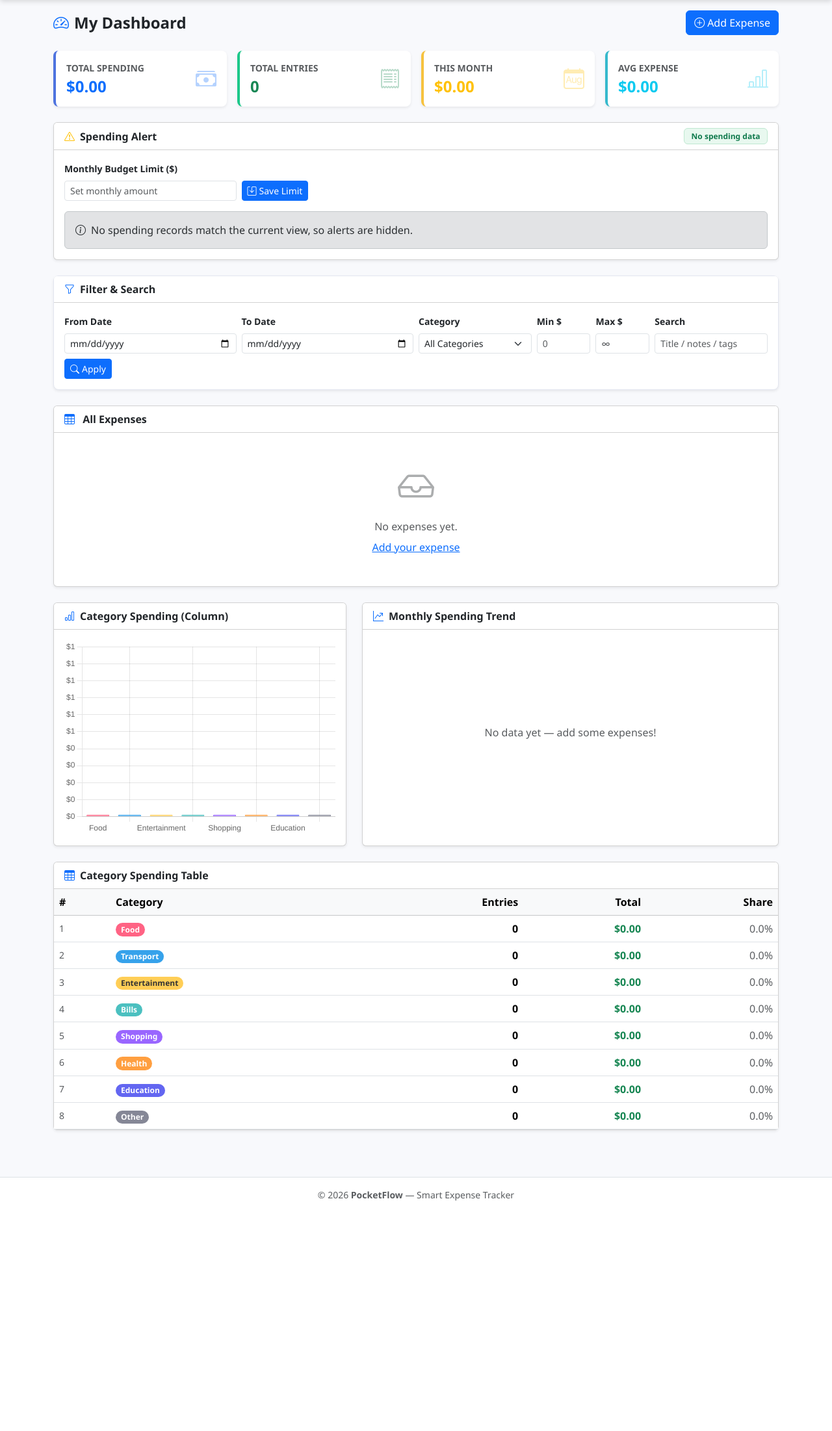
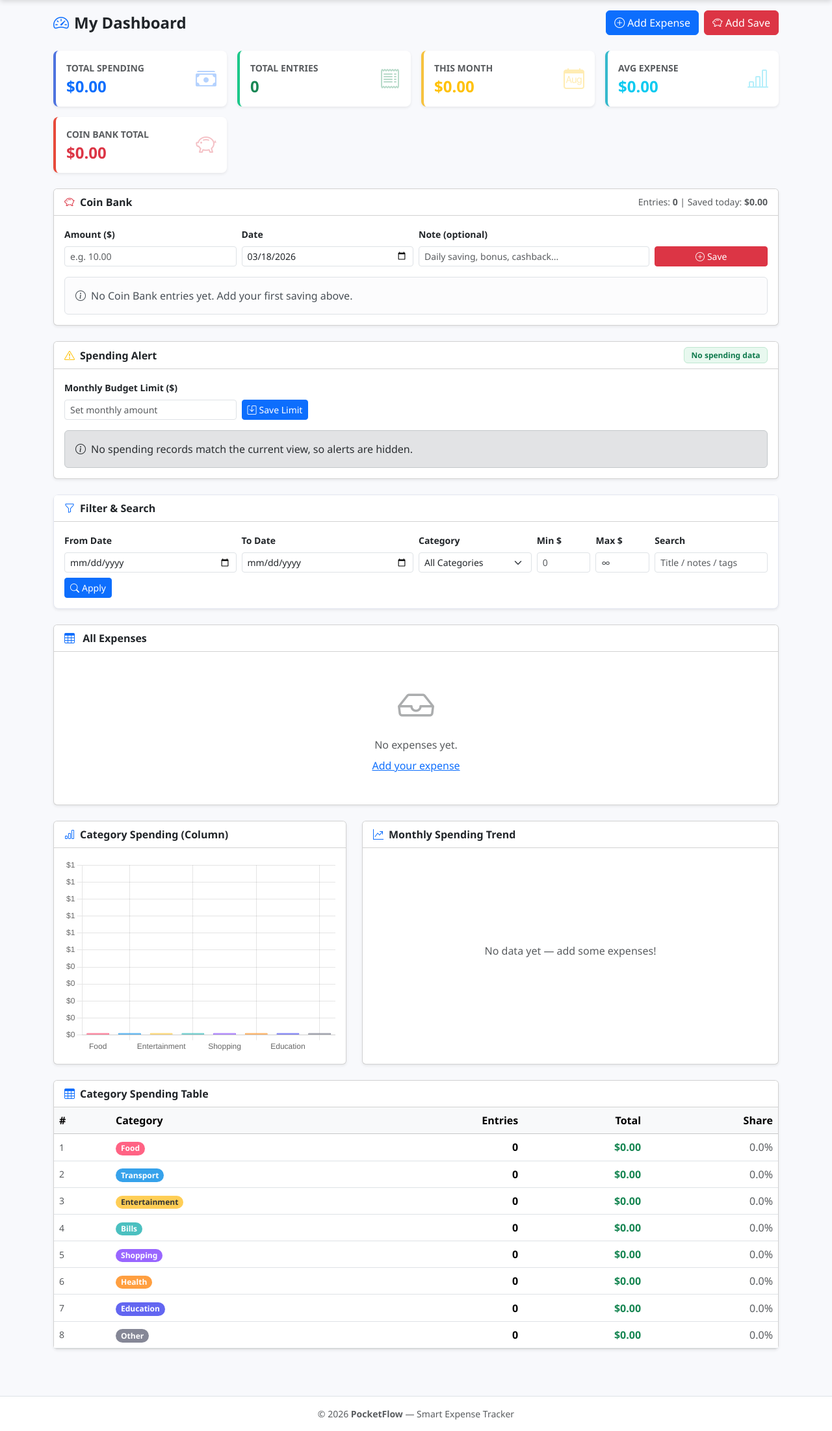
Before and after one commit to sanzinanafrose/PocketFlow, a Flask app: page /dashboard in a window 1280 px wide. Shown: the part 58-2260 px from the top of the page at 65% size. Before the commit the page ends 1906 px from the top, so only its background shows below. Run offline with Flask 3, Linux system fonts and the light colour scheme; a user stored in the database is signed in; data comes from the database, SQL or seed files in the repository; both versions use the stored data as it was after the commit.

Commit message:
add coin bank features

```diff
--- a/app.py
+++ b/app.py
@@ -270,6 +270,16 @@ def init_db():
             tags       TEXT    NOT NULL DEFAULT '',
             created_at TEXT    NOT NULL DEFAULT (datetime('now')),
             updated_at TEXT    NOT NULL DEFAULT (datetime('now')),
+            FOREIGN KEY (user_id) REFERENCES users(id) ON DELETE CASCADE
+        );
+
+        CREATE TABLE IF NOT EXISTS coin_bank_savings (
+            id         INTEGER PRIMARY KEY AUTOINCREMENT,
+            user_id    INTEGER NOT NULL,
+            amount     REAL    NOT NULL,
+            date       TEXT    NOT NULL,
+            notes      TEXT    NOT NULL DEFAULT '',
+            created_at TEXT    NOT NULL DEFAULT (datetime('now')),
             FOREIGN KEY (user_id) REFERENCES users(id) ON DELETE CASCADE
         );
     ''')
@@ -613,6 +623,19 @@ def dashboard():
 
     expenses = conn.execute(query, params).fetchall()
 
+    savings_stats = conn.execute(
+        'SELECT COALESCE(SUM(amount), 0) AS total_saved, COUNT(*) AS savings_count '
+        'FROM coin_bank_savings WHERE user_id = ?', [user_id]
+    ).fetchone()
+    saved_today = conn.execute(
+        'SELECT COALESCE(SUM(amount), 0) FROM coin_bank_savings WHERE user_id = ? AND date = ?',
+        [user_id, datetime.now().strftime('%Y-%m-%d')]
+    ).fetchone()[0]
+    recent_savings = conn.execute(
+        'SELECT id, amount, date, notes FROM coin_bank_savings WHERE user_id = ? '
+        'ORDER BY date DESC, created_at DESC LIMIT 5', [user_id]
+    ).fetchall()
+
     # Overall stats (unfiltered)
     stats = conn.execute(
         'SELECT COALESCE(SUM(amount),0) as total, COUNT(*) as count, COALESCE(AVG(amount),0) as avg '
@@ -722,7 +745,12 @@ def dashboard():
         total_all=stats['total'],
         expense_count=stats['count'],
         avg_expense=stats['avg'],
+        today=datetime.now().strftime('%Y-%m-%d'),
         monthly_total=monthly_total,
+        total_saved=savings_stats['total_saved'],
+        savings_count=savings_stats['savings_count'],
+        saved_today=saved_today,
+        recent_savings=recent_savings,
         filtered_total=filtered_total,
         categories=CATEGORIES,
         monthly_budget=monthly_budget,
@@ -770,6 +798,115 @@ def set_monthly_budget():
     else:
         flash('Monthly budget cleared.', 'info')
     return redirect(url_for('dashboard'))
+
+
+@app.route('/coin-bank/add', methods=['POST'])
+@login_required
+def add_coin_saving():
+    user_id = session['user_id']
+    raw_amount = request.form.get('amount', '').strip()
+    save_date = request.form.get('date', '').strip() or datetime.now().strftime('%Y-%m-%d')
+    notes = request.form.get('notes', '').strip()
+
+    try:
+        amount = float(raw_amount)
+        if amount <= 0:
+            raise ValueError()
+    except (TypeError, ValueError):
+        flash('Please enter a valid savings amount greater than zero.', 'danger')
+        return redirect(url_for('dashboard'))
+
+    try:
+        datetime.strptime(save_date, '%Y-%m-%d')
+    except ValueError:
+        flash('Please provide a valid savings date.', 'danger')
+        return redirect(url_for('dashboard'))
+
+    conn = get_db()
+    conn.execute(
+        'INSERT INTO coin_bank_savings (user_id, amount, date, notes) VALUES (?, ?, ?, ?)',
+        [user_id, amount, save_date, notes]
+    )
+    conn.commit()
+    conn.close()
+
+    flash(f'Saved ${amount:.2f} to your Coin Bank.', 'success')
+    return redirect(url_for('dashboard'))
+
+
+@app.route('/coin-bank/delete/<int:saving_id>', methods=['POST'])
+@login_required
+def delete_coin_saving(saving_id):
+    conn = get_db()
+    result = conn.execute(
+        'DELETE FROM coin_bank_savings WHERE id = ? AND user_id = ?',
+        [saving_id, session['user_id']]
+    )
+    conn.commit()
+    conn.close()
+
+    if result.rowcount:
+        flash('Coin Bank entry deleted.', 'success')
+    else:
+        flash('Savings entry not found.', 'danger')
+    return redirect(url_for('dashboard'))
+
+
+@app.route('/coin-bank/edit/<int:saving_id>', methods=['GET', 'POST'])
+@login_required
+def edit_coin_saving(saving_id):
+    conn = get_db()
+    saving = conn.execute(
+        'SELECT * FROM coin_bank_savings WHERE id = ? AND user_id = ?',
+        [saving_id, session['user_id']]
+    ).fetchone()
+    conn.close()
+
+    if not saving:
+        flash('Savings entry not found.', 'danger')
+        return redirect(url_for('dashboard'))
+
+    if request.method == 'POST':
+        raw_amount = request.form.get('amount', '').strip()
+        save_date = request.form.get('date', '').strip()
+        notes = request.form.get('notes', '').strip()
+
+        errors = []
+        amount = None
+
+        try:
+            amount = float(raw_amount)
+            if amount <= 0:
+                errors.append('Savings amount must be greater than zero.')
+        except (TypeError, ValueError):
+            errors.append('Please enter a valid savings amount.')
+
+        if not save_date:
+            errors.append('Date is required.')
+        else:
+            try:
+                datetime.strptime(save_date, '%Y-%m-%d')
+            except ValueError:
+                errors.append('Invalid date format.')
+
+        if len(notes) > 120:
+            errors.append('Note cannot exceed 120 characters.')
+
+        if not errors:
+            conn = get_db()
+            conn.execute(
+                "UPDATE coin_bank_savings SET amount = ?, date = ?, notes = ? WHERE id = ? AND user_id = ?",
+                [amount, save_date, notes, saving_id, session['user_id']]
+            )
+            conn.commit()
+            conn.close()
+            flash('Coin Bank entry updated successfully.', 'success')
+            return redirect(url_for('dashboard'))
+
+        for err in errors:
+            flash(err, 'danger')
+
+    return render_template('expenses/edit_coin_saving.html', saving=saving)
 
 
 # ── Add Expense ────────────────────────────────────────────────────────────────
--- a/static/js/main.js
+++ b/static/js/main.js
@@ -6,7 +6,8 @@
 document.addEventListener('DOMContentLoaded', function () {
   document.querySelectorAll('.delete-form').forEach(function (form) {
     form.addEventListener('submit', function (e) {
-      if (!confirm('Are you sure you want to delete this expense? This cannot be undone.')) {
+      var message = form.getAttribute('data-confirm') || 'Are you sure you want to delete this expense? This cannot be undone.';
+      if (!confirm(message)) {
         e.preventDefault();
       }
     });
--- a/templates/expenses/dashboard.html
+++ b/templates/expenses/dashboard.html
@@ -7,9 +7,14 @@
   <!-- Page header -->
   <div class="page-header">
     <h2><i class="bi bi-speedometer2 me-2 text-primary"></i>My Dashboard</h2>
-    <a href="{{ url_for('add_expense') }}" class="btn btn-primary">
-      <i class="bi bi-plus-circle me-1"></i>Add Expense
-    </a>
+    <div class="d-flex gap-2">
+      <a href="{{ url_for('add_expense') }}" class="btn btn-primary">
+        <i class="bi bi-plus-circle me-1"></i>Add Expense
+      </a>
+      <a href="#coin-bank-form" class="btn btn-danger">
+        <i class="bi bi-piggy-bank me-1"></i>Add Save
+      </a>
+    </div>
   </div>
 
   <!-- ── Stat Cards ───────────────────────────────────────────────────────── -->
@@ -61,6 +66,85 @@
           <i class="bi bi-bar-chart-line stat-icon text-info"></i>
         </div>
       </div>
+    </div>
+    <!-- Coin Bank Total -->
+    <div class="col-6 col-xl-3">
+      <div class="card stat-card danger shadow-sm h-100">
+        <div class="card-body d-flex justify-content-between align-items-center">
+          <div>
+            <p class="text-muted text-uppercase small fw-semibold mb-1">Coin Bank Total</p>
+            <h4 class="fw-bold mb-0 text-danger">${{ "%.2f"|format(total_saved) }}</h4>
+          </div>
+          <i class="bi bi-piggy-bank stat-icon text-danger"></i>
+        </div>
+      </div>
+    </div>
+  </div>
+
+  <!-- ── Coin Bank ──────────────────────────────────────────────────────── -->
+  <div class="card shadow-sm mb-4">
+    <div class="card-header bg-white d-flex justify-content-between align-items-center flex-wrap gap-2">
+      <span class="fw-semibold"><i class="bi bi-piggy-bank me-2 text-danger"></i>Coin Bank</span>
+      <span class="small text-muted">Entries: <strong>{{ savings_count }}</strong> | Saved today: <strong>${{ "%.2f"|format(saved_today) }}</strong></span>
+    </div>
+    <div class="card-body">
+      <form id="coin-bank-form" method="POST" action="{{ url_for('add_coin_saving') }}" class="row g-2 align-items-end mb-3">
+        <div class="col-sm-4 col-md-3">
+          <label class="form-label small fw-semibold">Amount ($)</label>
+          <input type="number" name="amount" class="form-control form-control-sm" min="0.01" step="0.01" required placeholder="e.g. 10.00">
+        </div>
+        <div class="col-sm-4 col-md-3">
+          <label class="form-label small fw-semibold">Date</label>
+          <input type="date" name="date" class="form-control form-control-sm" value="{{ today }}">
+        </div>
+        <div class="col-sm-8 col-md-4">
+          <label class="form-label small fw-semibold">Note (optional)</label>
+          <input type="text" name="notes" class="form-control form-control-sm" maxlength="120" placeholder="Daily saving, bonus, cashback...">
+        </div>
+        <div class="col-sm-4 col-md-2">
+          <button type="submit" class="btn btn-sm btn-danger w-100">
+            <i class="bi bi-plus-circle me-1"></i>Save
+          </button>
+        </div>
+      </form>
+
+      {% if recent_savings %}
+        <div class="table-responsive">
+          <table class="table table-sm align-middle mb-0">
+            <thead class="table-light">
+              <tr>
+                <th>Date</th>
+                <th>Note</th>
+                <th class="text-end">Amount</th>
+                <th class="text-center">Action</th>
+              </tr>
+            </thead>
+            <tbody>
+              {% for s in recent_savings %}
+                <tr>
+                  <td class="text-muted small">{{ s.date }}</td>
+                  <td>{{ s.notes if s.notes else '—' }}</td>
+                  <td class="text-end fw-bold text-danger">${{ "%.2f"|format(s.amount) }}</td>
+                  <td class="text-center">
+                    <a href="{{ url_for('edit_coin_saving', saving_id=s.id) }}" class="btn btn-sm btn-outline-primary me-1" title="Edit savings entry">
+                      <i class="bi bi-pencil"></i>
+                    </a>
+                    <form method="POST" action="{{ url_for('delete_coin_saving', saving_id=s.id) }}" class="delete-form d-inline" data-confirm="Delete this Coin Bank entry?">
+                      <button type="submit" class="btn btn-sm btn-outline-danger" title="Delete savings entry">
+                        <i class="bi bi-trash"></i>
+                      </button>
+                    </form>
+                  </td>
+                </tr>
+              {% endfor %}
+            </tbody>
+          </table>
+        </div>
+      {% else %}
+        <div class="alert alert-light border mb-0">
+          <i class="bi bi-info-circle me-2"></i>No Coin Bank entries yet. Add your first saving above.
+        </div>
+      {% endif %}
     </div>
   </div>
 
```
Also changed, not shown: templates/expenses/edit_coin_saving.html (added, +61 -0 lines), pocket_flow.db, 1 other file.
